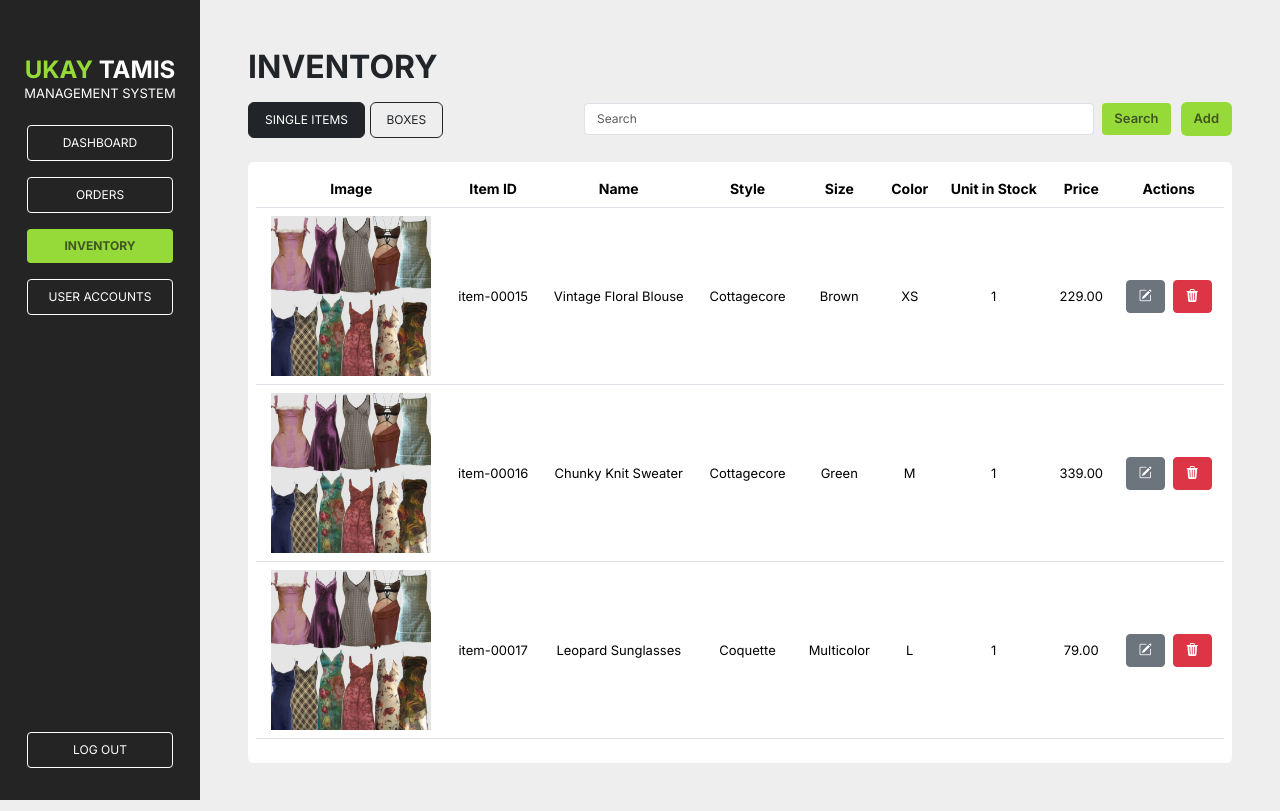
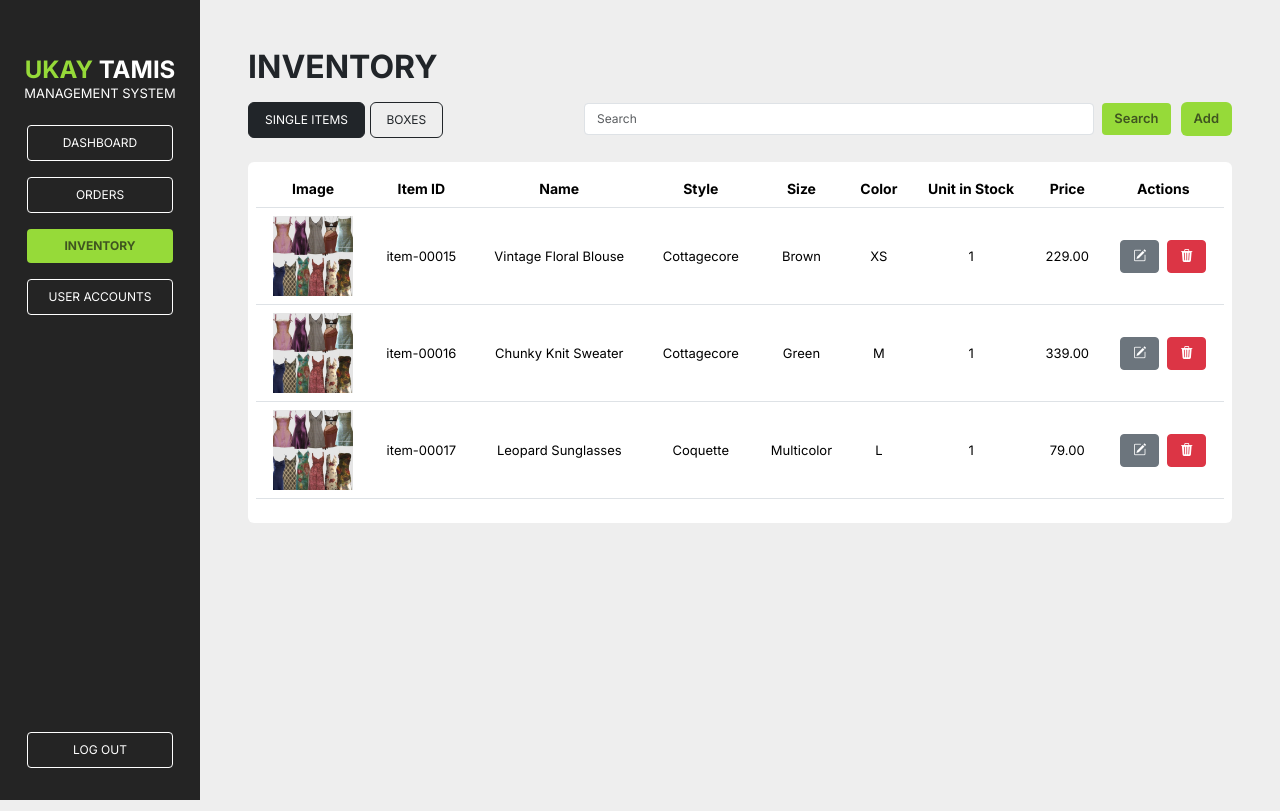
Before and after one commit to msn02/Ukay-Tamis-Management-System, a PHP site: page /pages/inventory.php in a window 1280 px wide. Run offline with PHP 8.4, Linux system fonts and the light colour scheme; data comes from the database, SQL or seed files in the repository; data that the repository does not hold is empty.

Commit message:
style: fixed img size for inventory

```diff
--- a/css/inventory.css
+++ b/css/inventory.css
@@ -14,7 +14,7 @@ input {
 }
 
 .item_img img {
-    width: auto;
+    width: 80px;
     height: 80px;
     display: flex;
     margin: auto;
--- a/others/inventory_boxes.php
+++ b/others/inventory_boxes.php
@@ -68,7 +68,7 @@ if ($style_exists) {
             if ($result->num_rows > 0) {
                 while($row = $result->fetch_assoc()) {
                     echo "<tr class='table_body align-middle text-center'>";
-                    echo "<td><img class='lh-sm text-start' style='word-wrap: break-word;min-width: 160px;max-width: 160px;' src='../resources/".$row['style_img_url']."' alt='Box Image'></td>";
+                    echo "<td class='item_img'><img src='../resources/".$row['style_img_url']."' alt='Box Image'></td>";
                     echo "<td>" . $row['style_box_id'] . "</td>";
                     echo "<td>".$row['style']."</td>";
                     echo "<td>".$row['stock_unit']."</td>";
--- a/others/inventory_items.php
+++ b/others/inventory_items.php
@@ -98,7 +98,7 @@ if (isset($_GET['search'])) {
             if ($result->num_rows > 0) {
                 while($row = $result->fetch_assoc()) {
                     echo "<tr class='table_body align-middle text-center'>";
-                    echo "<td><img class='lh-sm text-start' style='word-wrap: break-word;min-width: 160px;max-width: 160px;' src='../resources/".$row['item_img_url']."' alt='Item Image'></td>";
+                    echo "<td class='item_img'><img src='../resources/".$row['item_img_url']."' alt='Item Image'></td>";
                     echo "<td>" . $row['item_id'] . "</td>";
                     echo "<td>".$row['item_name']."</td>";
                     echo "<td>".$row['style']."</td>";
```
